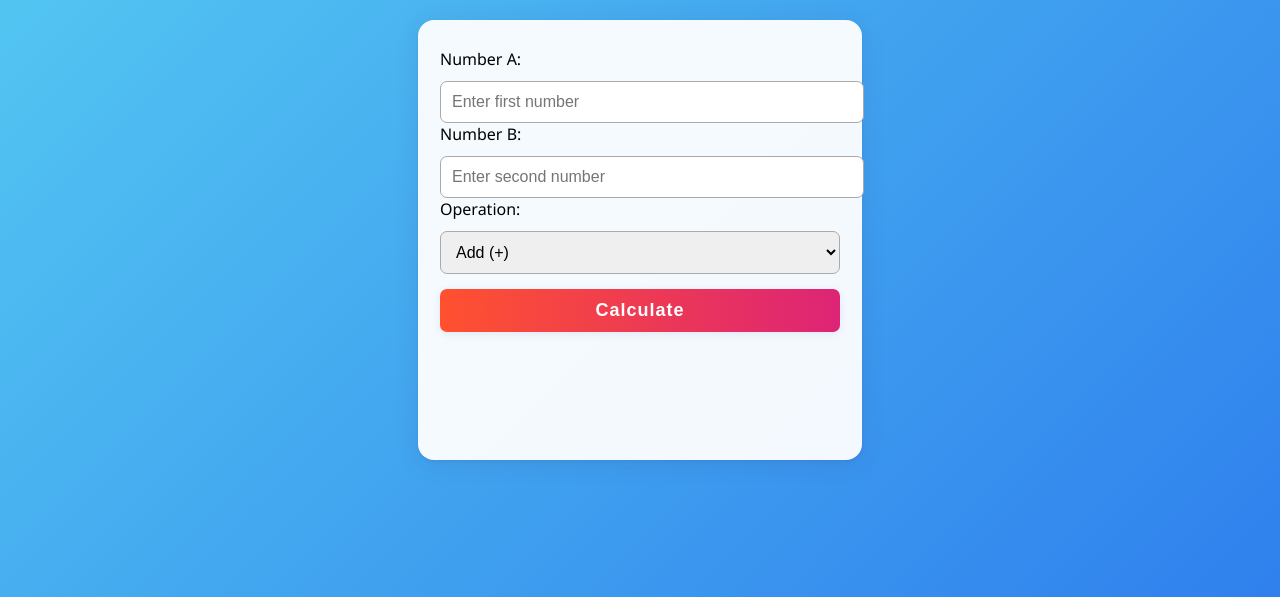
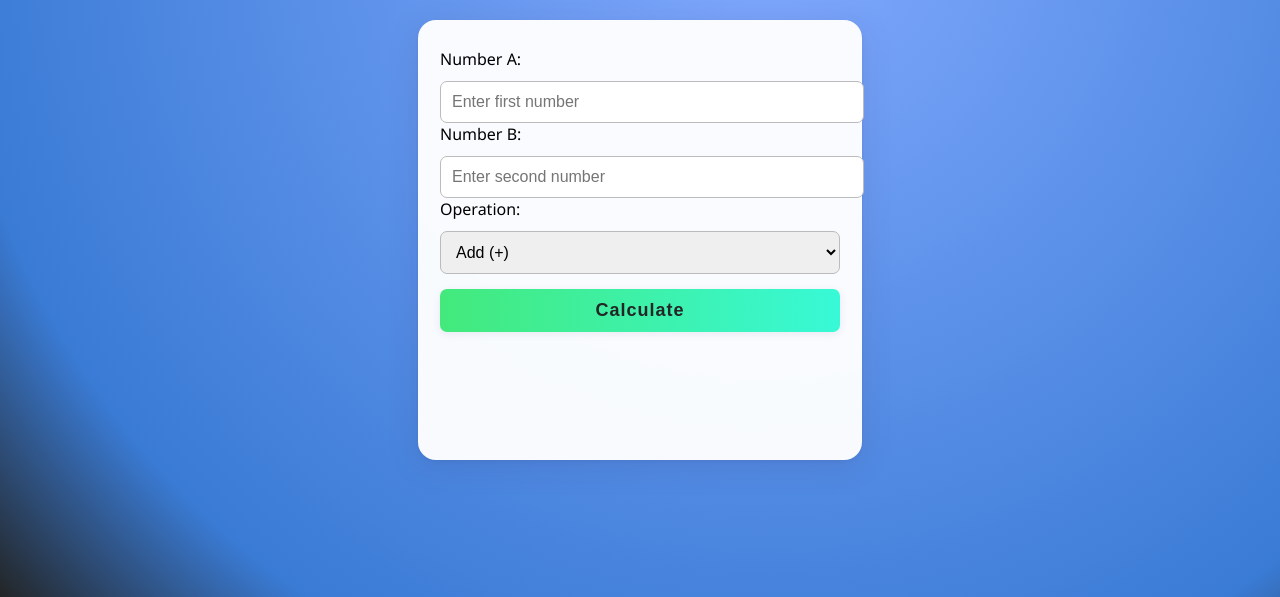
Before and after one commit to Bharathi-vbr/DevSecOps_Demo, a plain HTML site: page src/main/resources/index.html in a window 1280 px wide. Shown: the part 203-800 px from the top of the page. Drawn offline with Linux system fonts and the light colour scheme.

Commit message:
updated index.html

```diff
--- a/src/main/resources/index.html
+++ b/src/main/resources/index.html
@@ -16,7 +16,8 @@
       align-items: center;
       justify-content: center;
       font-family: 'Segoe UI', Arial, Helvetica, sans-serif;
-      background: linear-gradient(135deg, #56CCF2 0%, #2F80ED 100%);
+      background:
+        radial-gradient(circle at 60% 15%, #82aaff 0%, #3a7bd5 80%, #232526 100%);
       margin: 0;
     }
     .main-center {
@@ -30,7 +31,7 @@
     .fancy-heading {
       font-size: 2.3rem;
       font-weight: bold;
-      background: linear-gradient(90deg, #ff512f 10%, #dd2476 90%);
+      background: linear-gradient(90deg, #43e97b 0%, #38f9d7 100%);
       color: transparent;
       background-clip: text;
       -webkit-background-clip: text;
@@ -40,12 +41,12 @@
       text-shadow: 0 3px 6px rgba(60,40,60,0.12);
     }
     .container {
-      background: rgba(255,255,255,0.94);
+      background: rgba(255,255,255,0.96);
       max-width: 400px;
       margin-top: 12px;
       padding: 28px 22px 18px;
-      border-radius: 16px;
-      box-shadow: 0 4px 24px 0 rgba(60,40,90,0.11), 0 1.5px 2.5px 0 rgba(50,50,80,0.08);
+      border-radius: 18px;
+      box-shadow: 0 6px 32px 0 rgba(60,40,90,0.13), 0 1.5px 2.5px 0 rgba(50,50,80,0.08);
       display: flex;
       flex-direction: column;
       align-items: center;
@@ -55,17 +56,17 @@
       padding: 11px;
       margin: 11px 0 0;
       border-radius: 7px;
-      border: 1px solid #aaa;
+      border: 1px solid #bbb;
       font-size: 16px;
       transition: border-color 0.2s;
     }
     input:focus, select:focus {
-      border-color: #2F80ED;
+      border-color: #438ef7;
       outline: none;
     }
     button {
-      background: linear-gradient(90deg, #ff512f 0%, #dd2476 100%);
-      color: #fff;
+      background: linear-gradient(90deg, #43e97b 0%, #38f9d7 100%);
+      color: #232526;
       border: none;
       margin-top: 15px;
       font-size: 18px;
@@ -76,13 +77,14 @@
       transition: background 0.2s;
     }
     button:hover {
-      background: linear-gradient(90deg, #ff512f 25%, #2F80ED 100%);
+      background: linear-gradient(90deg, #38f9d7 40%, #3a7bd5 100%);
+      color: #fff;
     }
     .result {
       font-weight: bold;
       font-size: 22px;
       margin-top: 16px;
-      color: #2f80ed;
+      color: #3a7bd5;
       text-align: center;
       min-height: 24px;
     }
@@ -90,8 +92,8 @@
       margin-top: 20px;
       text-align: center;
       font-size: 19px;
-      color: #1a2647;
-      background: #e0ffd5;
+      color: #06323a;
+      background: #c9ffdc;
       border-radius: 10px;
       padding: 12px 15px;
       font-weight: 600;
```
